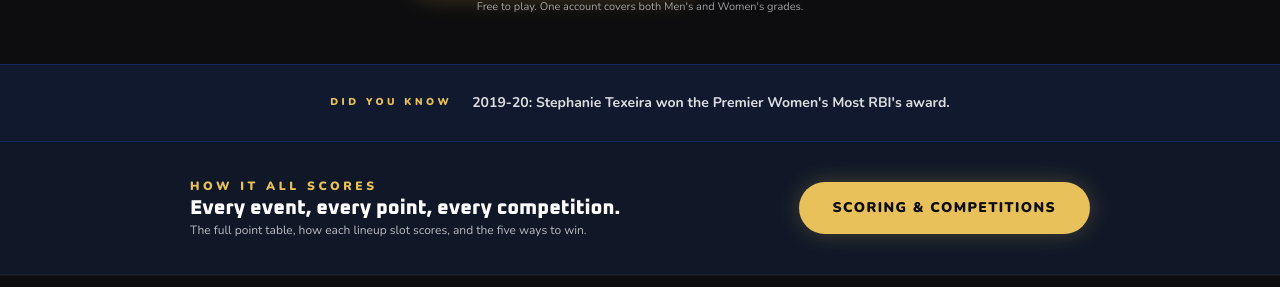
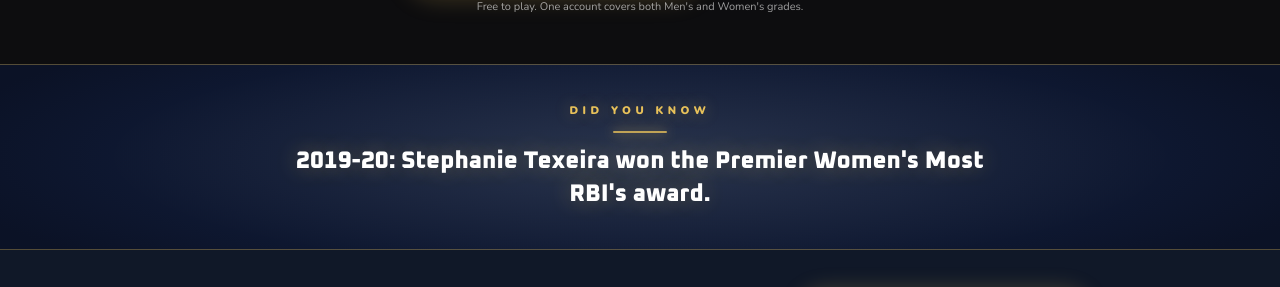
Before and after one commit to N8Nuks/grassrootsfantasy, a Next.js app: page /nfs in a window 1280 px wide. Shown: the part 450-737 px from the top of the page. Built offline with nearby package versions, Linux system fonts and the light colour scheme; no server answers.

Commit message:
Facts ticker: feature treatment — larger type, colour-tracking glow, deeper backdrop

```diff
--- a/components/FactsTicker.tsx
+++ b/components/FactsTicker.tsx
@@ -140,15 +140,48 @@ export default function FactsTicker() {
     return () => clearInterval(t)
   }, [facts.length])
 
+  const isNews = !!facts[idx]?.announcement
+  const accent = isNews ? '#4DA6FF' : '#E8C15A'
+
   return (
-    <section className="px-6 sm:px-12 pinstripe" style={{ background: '#10192E', borderTop: '1px solid #2456E640', borderBottom: '1px solid #2456E640', padding: '28px 24px' }}>
-      <div className="flex items-center justify-center gap-5 flex-wrap text-center" style={{ maxWidth: '820px', margin: '0 auto' }}>
-        <span className="text-[10px] font-black uppercase tracking-[0.35em] shrink-0"
-          style={{ color: facts[idx]?.announcement ? '#4DA6FF' : '#E8C15A' }}>
-          {facts[idx]?.announcement ? 'Fantasy Announcement' : 'Did you know'}
+    <section className="relative px-5 sm:px-12 pinstripe overflow-hidden"
+      style={{
+        background: 'radial-gradient(ellipse 80% 120% at 50% 50%, #16264C 0%, #0B1226 70%)',
+        borderTop: `1px solid ${accent}55`,
+        borderBottom: `1px solid ${accent}55`,
+        padding: '38px 20px',
+        transition: 'border-color 0.4s ease',
+      }}>
+
+      {/* Accent glow behind the fact — colour tracks the slot type */}
+      <div className="absolute inset-0 pointer-events-none"
+        style={{
+          background: `radial-gradient(ellipse 60% 90% at 50% 50%, ${accent}18 0%, transparent 70%)`,
+          transition: 'background 0.4s ease',
+        }} />
+
+      <div className="relative flex flex-col items-center text-center gap-3" style={{ maxWidth: '820px', margin: '0 auto' }}>
+        <span className="text-[11px] font-black uppercase tracking-[0.4em]"
+          style={{ color: accent, textShadow: `0 0 16px ${accent}70`, transition: 'color 0.4s ease' }}>
+          {isNews ? 'Fantasy Announcement' : 'Did you know'}
         </span>
-        <p className={facts[idx]?.announcement ? 'text-base font-medium transition-opacity duration-400' : 'text-sm font-bold text-white/85 transition-opacity duration-400'}
-          style={{ opacity: visible ? 1 : 0, minHeight: '20px', color: facts[idx]?.announcement ? '#FFFFFF' : undefined, textShadow: facts[idx]?.announcement ? '0 0 14px #4DA6FF60' : undefined }}>
+
+        {/* Glowing rule under the label */}
+        <span style={{
+          width: '54px', height: '2px', borderRadius: '2px',
+          background: accent, boxShadow: `0 0 12px ${accent}`, opacity: 0.8,
+          transition: 'background 0.4s ease',
+        }} />
+
+        <p className="text-lg sm:text-2xl font-black leading-snug transition-opacity duration-400"
+          style={{
+            fontFamily: 'var(--font-heading)',
+            color: '#FFFFFF',
+            opacity: visible ? 1 : 0,
+            minHeight: '58px',
+            textShadow: `0 0 22px ${accent}55`,
+            maxWidth: '700px',
+          }}>
           {facts[idx]?.text}
         </p>
       </div>
```
